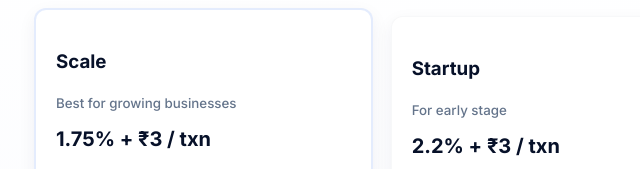
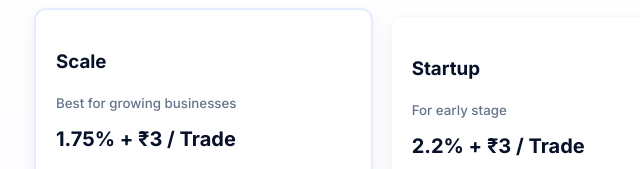
Before and after one commit to aaryan218/leendaen, a plain HTML site: page index.html in a window 1280 px wide. Shown: the part 960-1129 px from the top of the page, 80-720 px from the left. Drawn offline with Linux system fonts and the light colour scheme.

Commit message:
Change 'txn' to 'Trade' in pricing details

```diff
--- a/index.html
+++ b/index.html
@@ -153,7 +153,7 @@
               <h3>Scale</h3>
               <small class="muted">Best for growing businesses</small>
             </div>
-            <div class="price">1.75% + ₹3 / txn</div>
+            <div class="price">1.75% + ₹3 / Trade</div>
             <ul class="price-features">
               <li>Instant settlements</li>
               <li>Priority support</li>
@@ -167,7 +167,7 @@
               <h3>Startup</h3>
               <small class="muted">For early stage</small>
             </div>
-            <div class="price">2.2% + ₹3 / txn</div>
+            <div class="price">2.2% + ₹3 / Trade</div>
             <ul class="price-features">
               <li>All core APIs</li>
               <li>Standard support</li>
```
